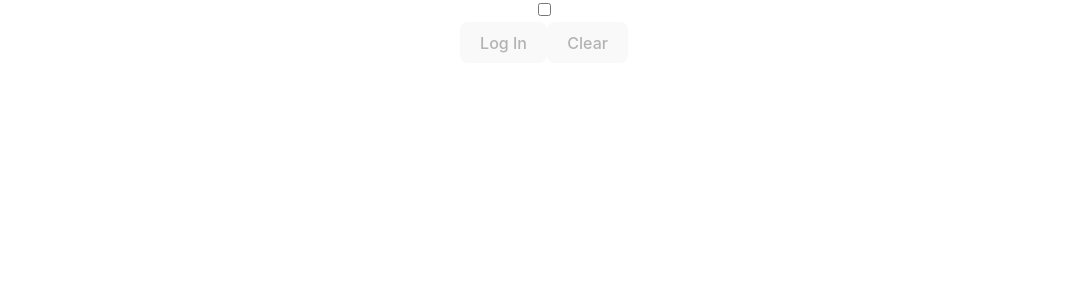
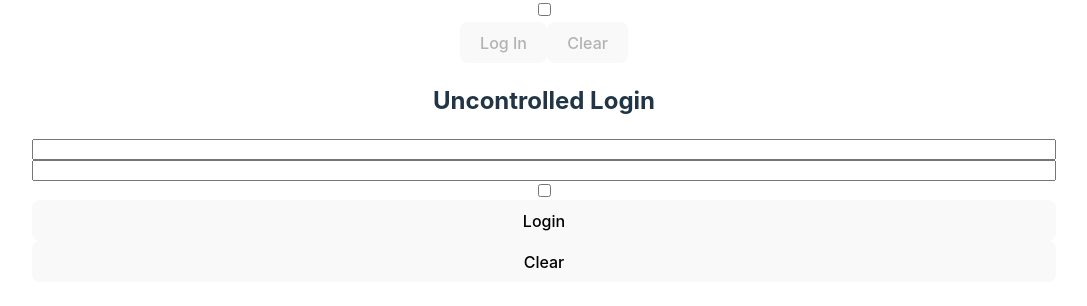
Before and after one commit to Bees7nees/Develhope-React-Exercises, a React (Vite) app in the folder React Basic Concepts Project/: page / in a window 1280 px wide. Shown: the part 1087-1393 px from the top of the page, without its empty margins (96-1183 px from the left). Before the commit the page ends 1182 px from the top, so only its background shows below. Built offline with nearby package versions, Linux system fonts and the light colour scheme; no server answers.

Commit message:
More test components :)

```diff
--- a/React Basic Concepts Project/src/App.jsx
+++ b/React Basic Concepts Project/src/App.jsx
@@ -7,6 +7,7 @@ import { InteractiveWelcome } from "./components/InteractiveWelcome.jsx";
 import { Login } from "./components/Login.jsx";
 import { MouseClicker } from "./components/MouseClicker.jsx";
 import ShowMeTheTime from "./components/ShowTimeBBy.jsx";
+import { UncontrolledLogin } from "./components/UncontrolledLogin.jsx";
 import Welcome from "./components/Welcome.jsx";
 
 function App() {
@@ -27,6 +28,7 @@ function App() {
       <br />
       <InteractiveWelcome />
       <Login />
+      <UncontrolledLogin />
     </>
   );
 }
--- a/React Basic Concepts Project/src/components/MouseClicker.jsx
+++ b/React Basic Concepts Project/src/components/MouseClicker.jsx
@@ -14,7 +14,7 @@ export function MouseClicker() {
     }
 
     function printImgSrc() {
-        console.log(event.target.src)
+        event.stopPropagation(console.log(event.target.src))
     }
 
     return (
--- /dev/null
+++ b/React Basic Concepts Project/src/components/UncontrolledLogin.jsx
@@ -0,0 +1,28 @@
+export function UncontrolledLogin() {
+  async function HandleFormSubmit(event) {
+    event.preventDefault();
+
+    const formData = new FormData(event.target);
+    const data = {
+      username: formData.get("username"),
+      password: formData.get("password"),
+      remember: formData.get("remember"),
+    };
+
+    console.log(data);
+  }
+
+  return (
+    <form
+      onSubmit={HandleFormSubmit}
+      style={{ display: "flex", flexDirection: "column" }}
+    >
+      <h2>Uncontrolled Login</h2>
+      <input type="text" name="username" />
+      <input type="password" name="password" />
+      <input type="checkbox" name="remember" />
+      <button type="submit">Login</button>
+      <button type="reset">Clear</button>
+    </form>
+  );
+}
```
